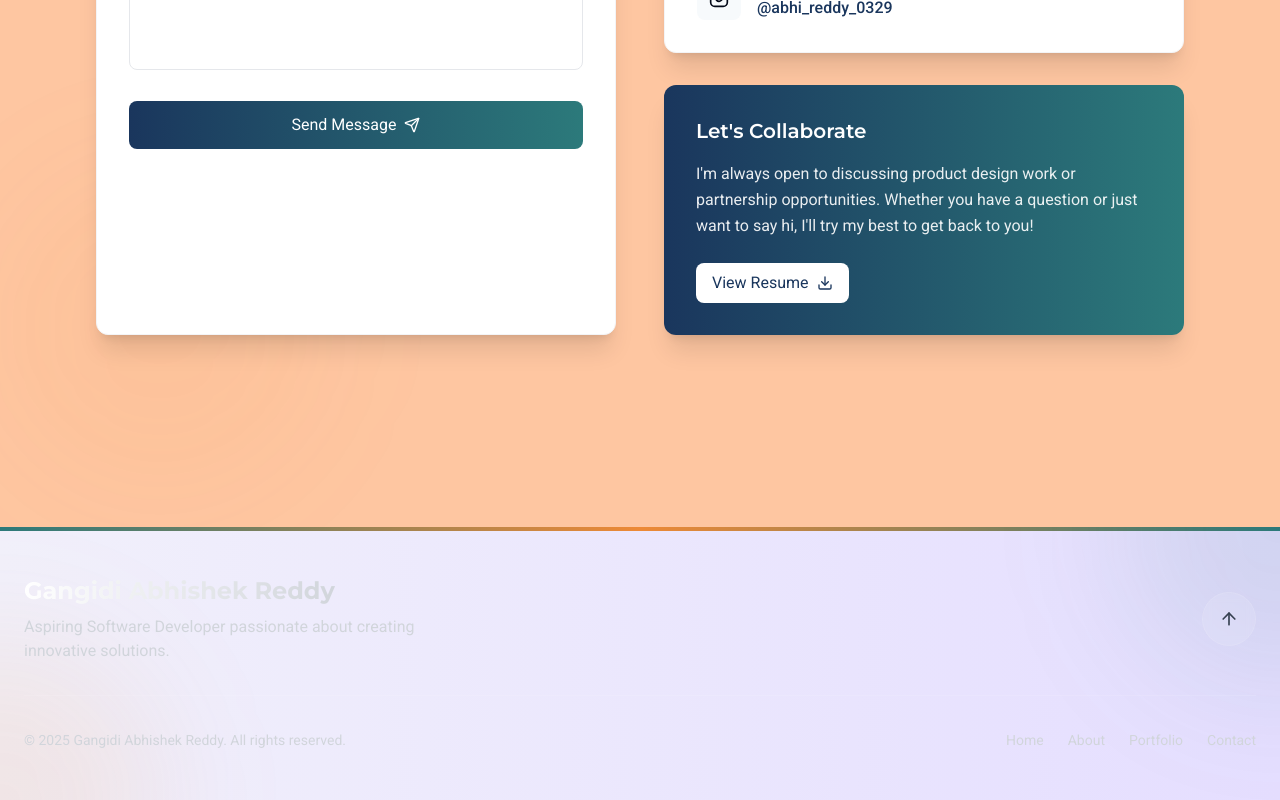
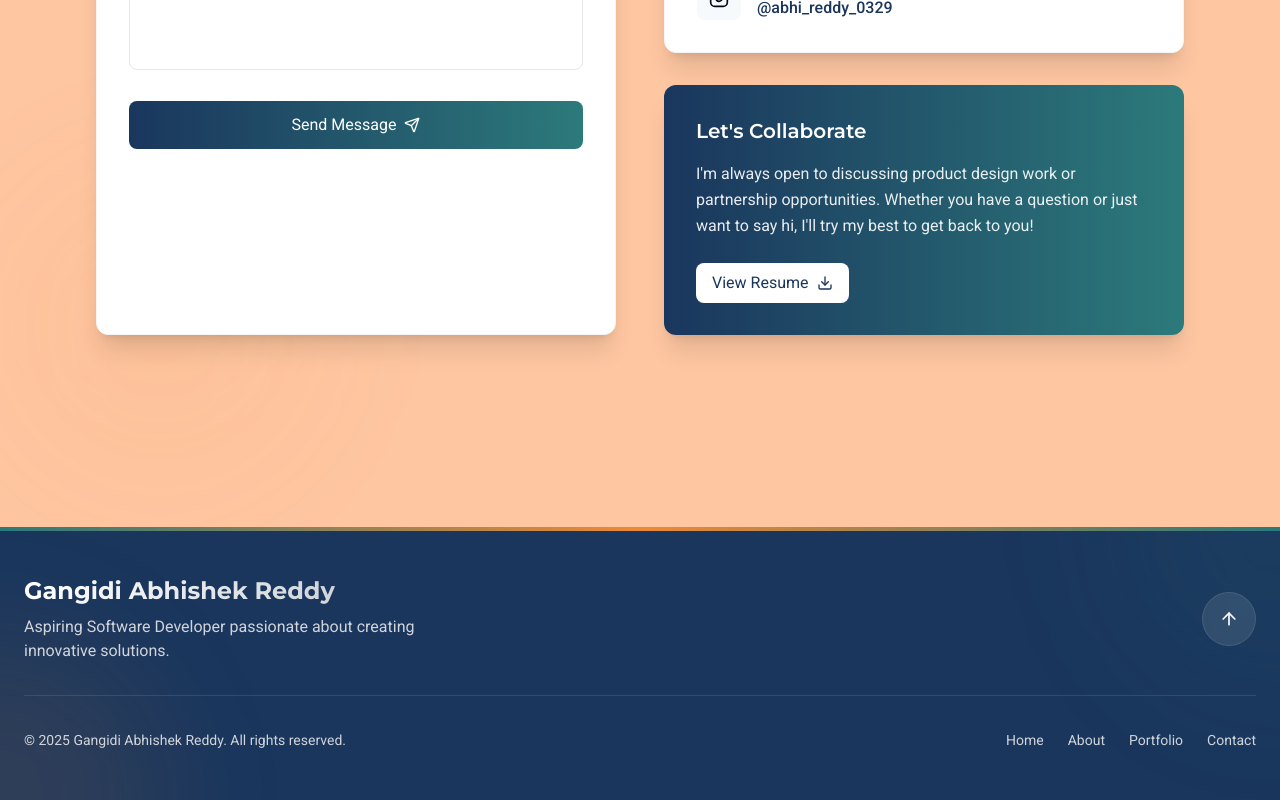
Before and after one commit to abhireddy4170/abhishek-reddy-portfolio, a React (Vite) app: page / in a window 1280 px wide. Shown: the part 6991-7791 px from the top of the page. Built offline with nearby package versions, Linux system fonts and the light colour scheme.

Commit message:
Revert last page color change
Reverts the background color change on the last page, using the theme color instead.

```diff
--- a/src/components/Footer.tsx
+++ b/src/components/Footer.tsx
@@ -1,5 +1,7 @@
+
 import { ArrowUp } from 'lucide-react';
 import { motion } from 'framer-motion';
+
 const Footer = () => {
   const scrollToTop = () => {
     window.scrollTo({
@@ -7,7 +9,9 @@ const Footer = () => {
       behavior: 'smooth'
     });
   };
+
   const currentYear = new Date().getFullYear();
+
   const footerAnimation = {
     hidden: {
       opacity: 0,
@@ -21,7 +25,9 @@ const Footer = () => {
       }
     }
   };
-  return <footer className="bg-gradient-to-r from-[#F1F0FB] to-[#E5DEFF] text-gray-700 overflow-hidden relative">
+
+  return (
+    <footer className="bg-portfolio-navy text-white overflow-hidden relative">
       {/* Background graphics */}
       <div className="absolute inset-0 overflow-hidden pointer-events-none">
         <div className="absolute top-0 left-0 w-full h-1 bg-gradient-to-r from-portfolio-teal via-portfolio-orange to-portfolio-teal"></div>
@@ -87,6 +93,8 @@ const Footer = () => {
           </div>
         </motion.div>
       </div>
-    </footer>;
+    </footer>
+  );
 };
+
 export default Footer;
```
